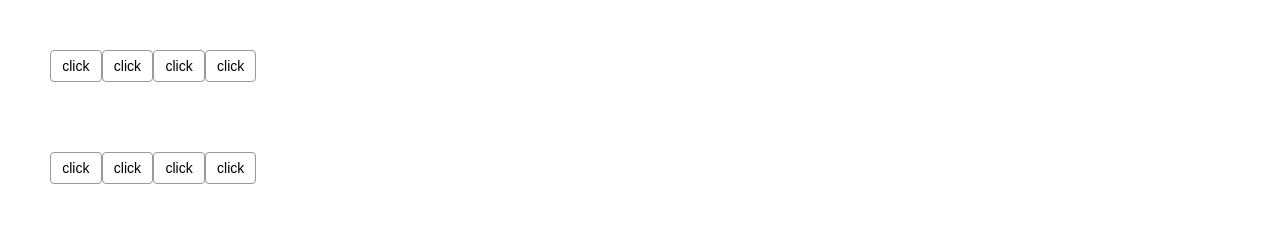
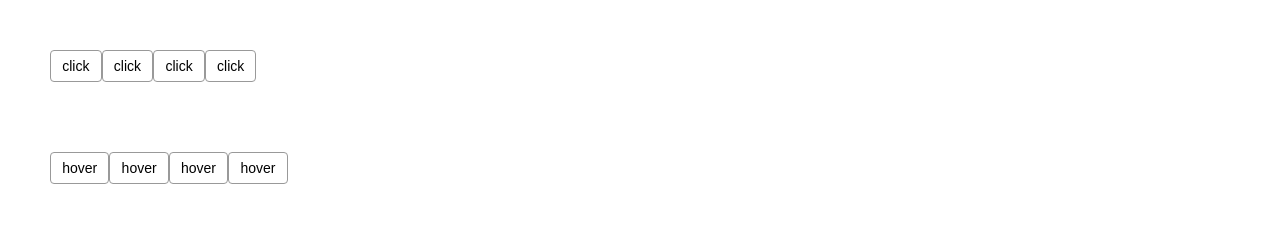
Before and after one commit to haxiedaimala/vue-wheels, a Vue app: page / in a window 1280 px wide. Shown: the top 232 px of the page. Built offline with nearby package versions, Linux system fonts and the light colour scheme.

Commit message:
支持 click、hover 两种事件触发

```diff
--- a/src/App.vue
+++ b/src/App.vue
@@ -46,7 +46,6 @@ const showToast3 = () => {
 </script>
 
 <template>
-
   <div style="overflow:hidden;margin: 30px;padding: 20px;">
     <g-popover position="bottom">
       <template #content>
@@ -78,27 +77,28 @@ const showToast3 = () => {
       <template #content>
         abnbjdcnsdknvjdfvbndfjbnfdjbnfjbnfjbnfgcsdsdfdsgfdgfdg
       </template>
-      <g-button>click</g-button>
+      <g-button>hover</g-button>
     </g-popover>
     <g-popover trigger="hover">
       <template #content>
         这是一段 popover 文字
       </template>
-      <g-button>click</g-button>
+      <g-button>hover</g-button>
     </g-popover>
     <g-popover position="left" trigger="hover">
       <template #content>
         abnbjdcnsdknvjdfvbndfjbnfdjbnfjbnfjbnfgcsdsdfdsgfdgfdg
       </template>
-      <g-button>click</g-button>
+      <g-button>hover</g-button>
     </g-popover>
     <g-popover position="right" trigger="hover">
       <template #content>
         abnbjdcnsdknvjdfvbndfjbnfdjbnfjbnfjbnfgcsdsdfdsgfdgfdg
       </template>
-      <g-button>click</g-button>
+      <g-button>hover</g-button>
     </g-popover>
   </div>
+
 
   <button @click="showToast1">top</button>
   <button @click="showToast2">middle</button>
--- a/src/components/GPopover.vue
+++ b/src/components/GPopover.vue
@@ -1,5 +1,5 @@
 <script setup lang="ts">
-import {nextTick, ref} from 'vue';
+import {nextTick, onMounted, onUnmounted, ref} from 'vue';
 
 const props = defineProps({
   position: {
@@ -7,6 +7,13 @@ const props = defineProps({
     default: 'top',
     validator: (value: string) => {
       return ['top', 'bottom', 'left', 'right'].indexOf(value) !== -1;
+    }
+  },
+  trigger: {
+    type: String,
+    default: 'click',
+    validator: (value: string) => {
+      return ['click', 'hover'].indexOf(value) >= 0;
     }
   }
 });
@@ -49,16 +56,32 @@ const open = () => {
   visible.value = true;
   nextTick(() => {
     positionContent();
-    document.addEventListener('click', onClickDocument);
+    props.trigger === 'click' ? document.addEventListener('click', onClickDocument) : '';
   });
 };
 const close = () => {
   visible.value = false;
-  document.removeEventListener('click', onClickDocument);
+  props.trigger === 'click' ? document.removeEventListener('click', onClickDocument) : '';
 };
 const toggleVisible = () => {
   visible.value ? close() : open();
 };
+onMounted(() => {
+  if (props.trigger === 'click') {
+    triggerItem.value?.addEventListener('click', toggleVisible);
+  } else if (props.trigger === 'hover') {
+    triggerItem.value?.addEventListener('mouseenter', open);
+    triggerItem.value?.addEventListener('mouseleave', close);
+  }
+});
+onUnmounted(() => {
+  if (props.trigger === 'click') {
+    triggerItem.value?.removeEventListener('click', toggleVisible);
+  } else if (props.trigger === 'hover') {
+    triggerItem.value?.removeEventListener('mouseenter', open);
+    triggerItem.value?.removeEventListener('mouseleave', close);
+  }
+});
 </script>
 
 <template>
@@ -68,7 +91,7 @@ const toggleVisible = () => {
         <slot name="content"/>
       </div>
     </Teleport>
-    <span class="gulu-popover-trigger" ref="triggerItem" @click="toggleVisible">
+    <span class="gulu-popover-trigger" ref="triggerItem">
       <slot/>
    </span>
   </div>
```
